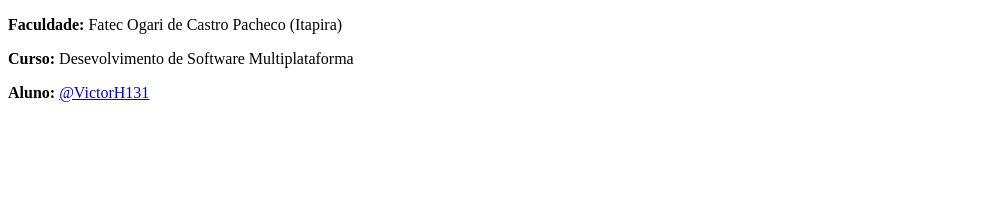
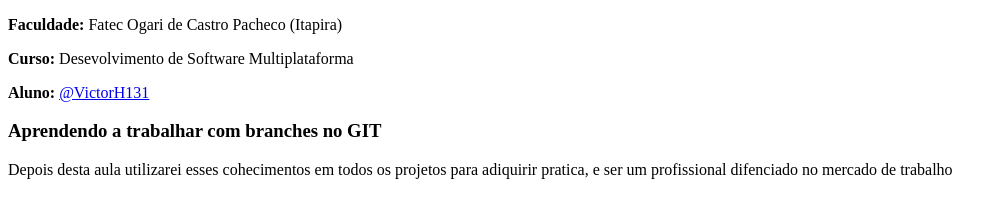
Before and after one commit to VictorH131/primeiro-projeto-git-fatec, a plain HTML site: page index.html in a window 1280 px wide. Shown: the part 105-322 px from the top of the page, without its empty margins (0-1007 px from the left). Drawn offline with Linux system fonts and the light colour scheme.

Commit message:
12ea,msanch nova-branch Changes to be committed: edição no index

```diff
--- a/index.html
+++ b/index.html
@@ -16,5 +16,7 @@
 
         </p>
 
+        <h3>Aprendendo a trabalhar com branches no GIT</h3>
+        <p>Depois desta aula utilizarei esses cohecimentos em todos os projetos para adiquirir pratica, e ser um profissional difenciado no mercado de trabalho </p>
     </body>
 </html>
```
